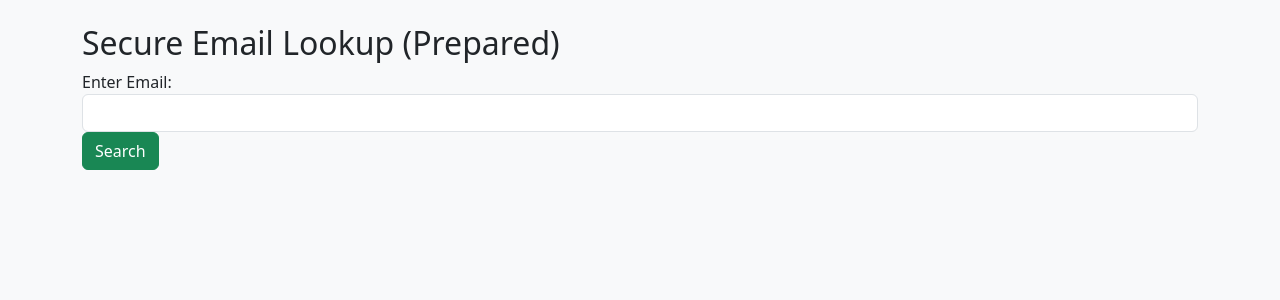
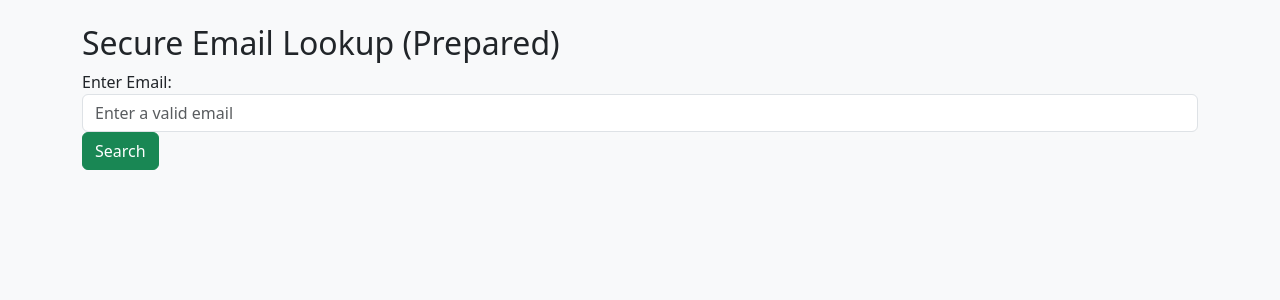
Before and after one commit to jimxshaw/ByteBoxFA2025, a Flask app: page /secure_lookup in a window 1280 px wide. Shown: the part 136-436 px from the top of the page. Run offline with Flask 3, Linux system fonts and the light colour scheme; some libraries are stand-ins or nearby versions.

Commit message:
Add validation to secure lookup html.

```diff
--- a/app/templates/secure_lookup.html
+++ b/app/templates/secure_lookup.html
@@ -7,7 +7,7 @@
   <form method="post">
     <div class="form-group">
       <label for="email">Enter Email:</label>
-      <input type="text" class="form-control" name="email" required>
+      <input type="email" class="form-control" name="email" placeholder="Enter a valid email" required>
     </div>
     <button type="submit" class="btn btn-success">Search</button>
   </form>
```
